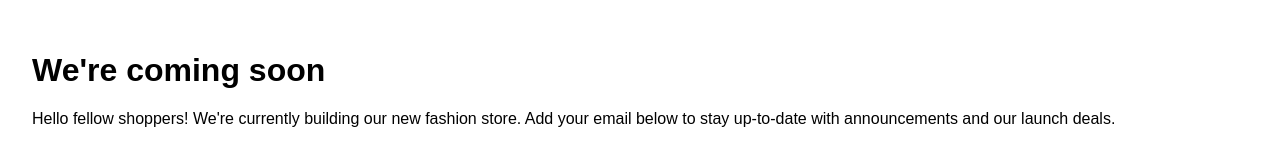
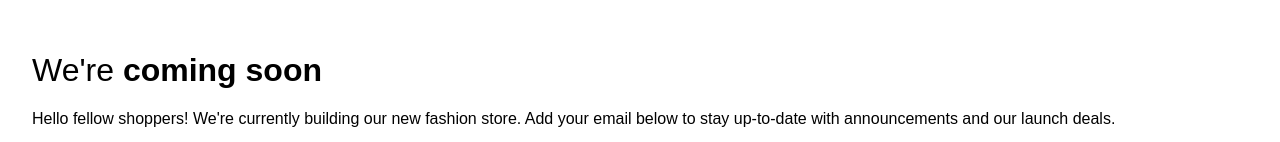
Before and after one commit to Acemeistre/FEM_Base-Apparel-coming-soon-page, a plain HTML site: page base-apparel-coming-soon-master/index.html in a window 1280 px wide. Shown: the part 876-1018 px from the top of the page. Drawn offline with Linux system fonts and the light colour scheme.

```diff
--- a/base-apparel-coming-soon-master/styles.css
+++ b/base-apparel-coming-soon-master/styles.css
@@ -36,3 +36,9 @@ header img {
 main {
     padding: var(--spacing-400);
 }
+
+
+
+.hero-banner span {
+    font-weight: 100;
+}
```
